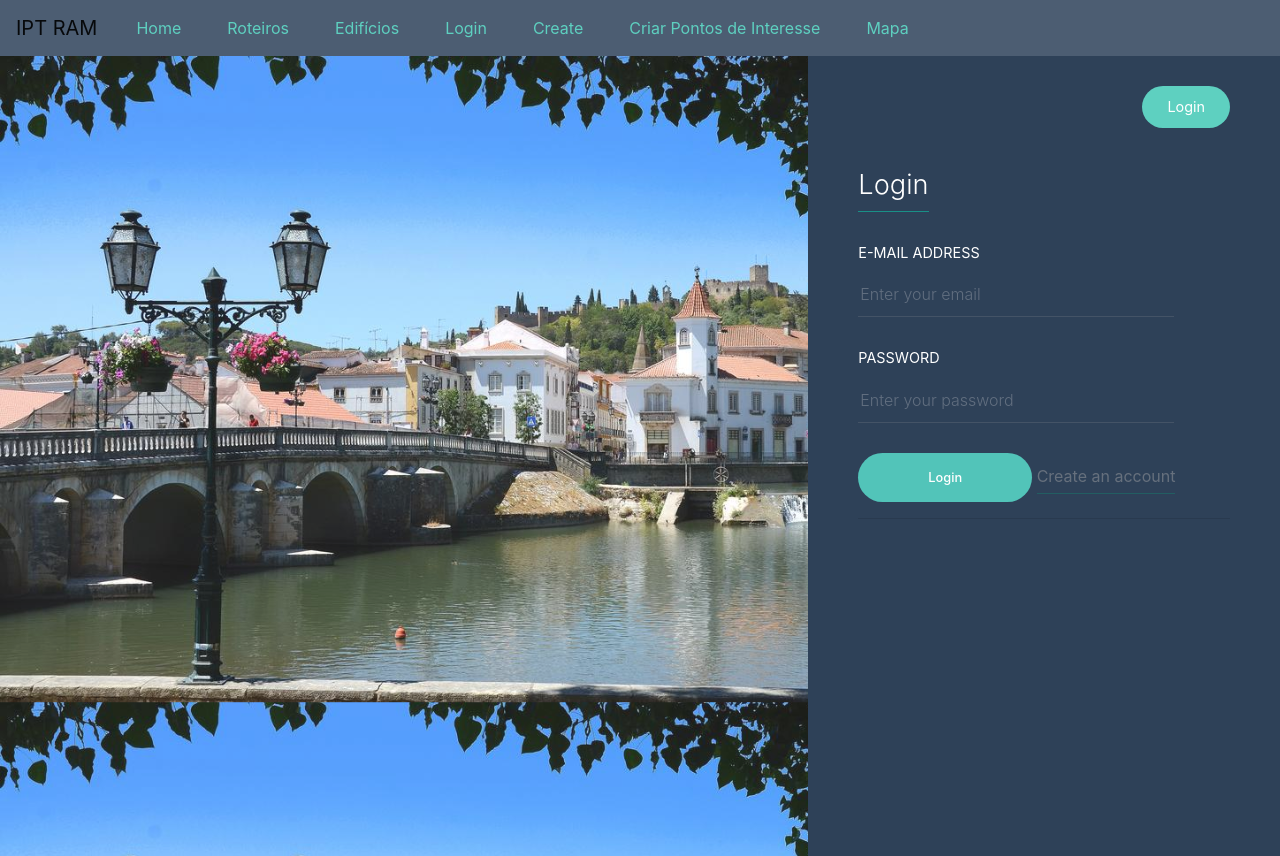
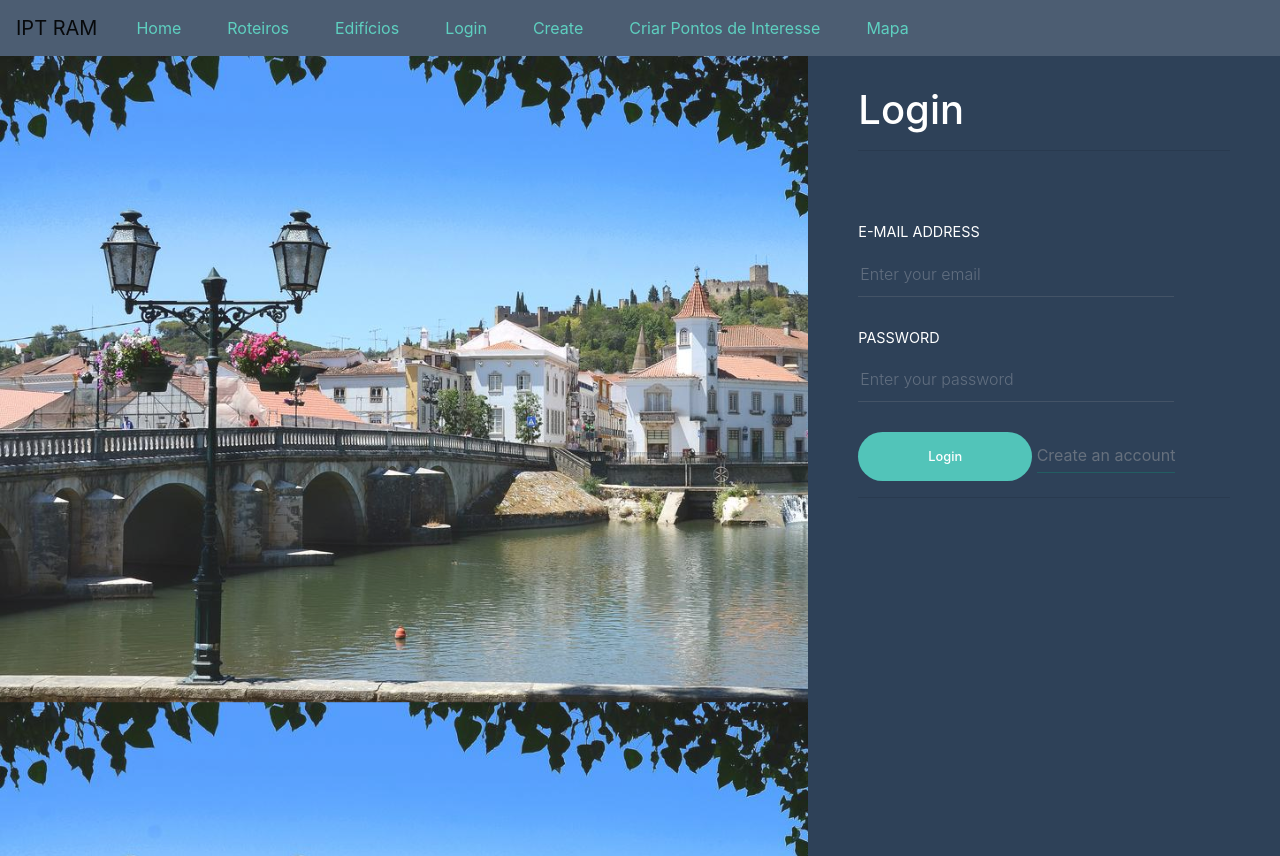
Before and after one commit to iptomar/PSI-Grupo-B-2019-2020, a React (Create React App) app in the folder frontend_forms/: page /login2 in a window 1280 px wide. Built offline with nearby package versions, Linux system fonts and the light colour scheme; what google-maps-react would draw is missing.

Commit message:
Remoção de informação dos forms

```diff
--- a/frontend_forms/src/Pages/Login2.js
+++ b/frontend_forms/src/Pages/Login2.js
@@ -19,12 +19,13 @@ class Login2 extends Component {
       <div className="App">
         <div className="App__Aside"></div>
         <div className="App__Form">
-          <div className="PageSwitcher">
-            <NavLink to="/login2" activeClassName="PageSwitcher__Item--Active" className="PageSwitcher__Item">Login</NavLink>
-          </div>
+
+
 
           <div className="FormTitle">
-            <NavLink to="/login2" activeClassName="FormTitle__Link--Active" className="FormTitle__Link">Login</NavLink>
+            <h1 style={{color: 'white'}}>Login</h1>
+            <hr></hr>
+            <br></br>
           </div>
           <div className="FormCenter">
             <form className="FormFields" onSubmit={this.handleSubmit}>
@@ -49,7 +50,8 @@ class Login2 extends Component {
 
             <ErrorAlert errors={this.state.errors}/>
 
-          </div>          </div>
+          </div>
+        </div>
       </div>
     );
   }
```
